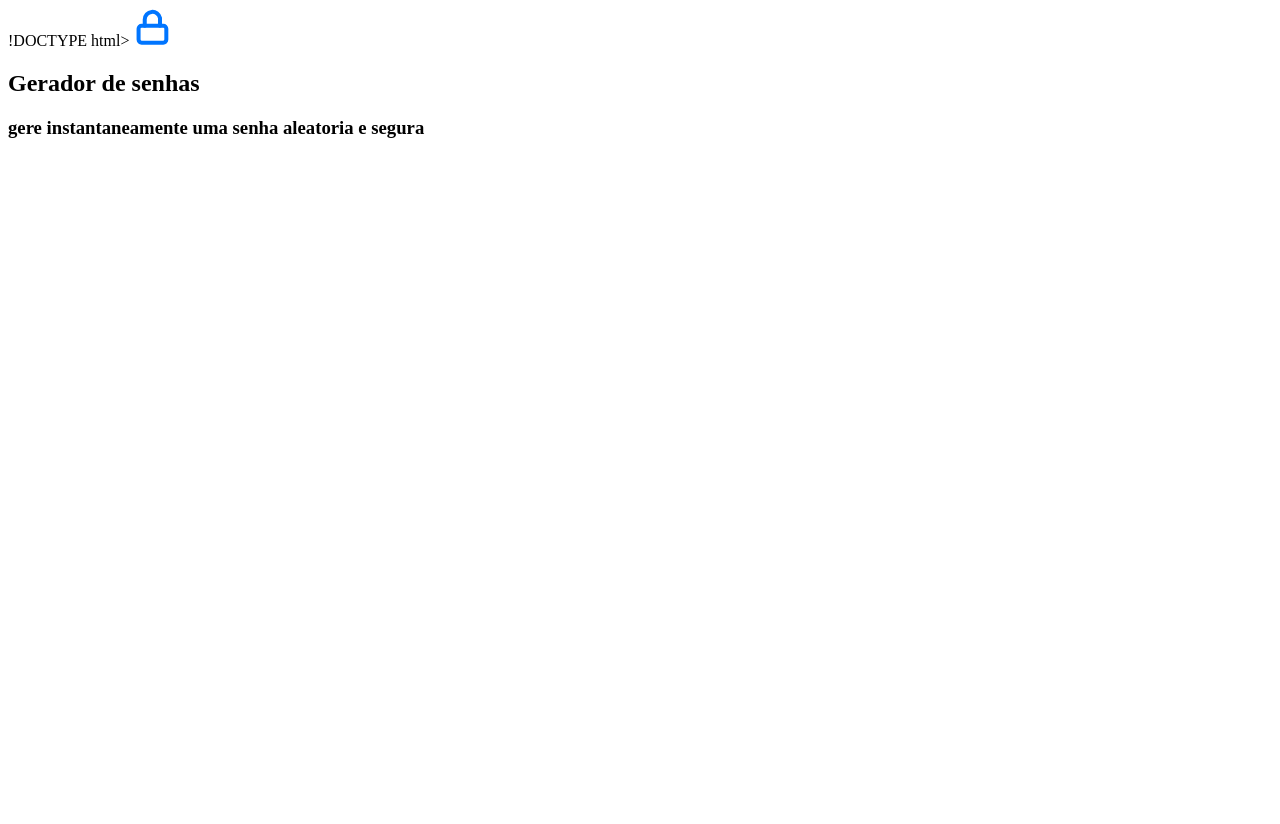
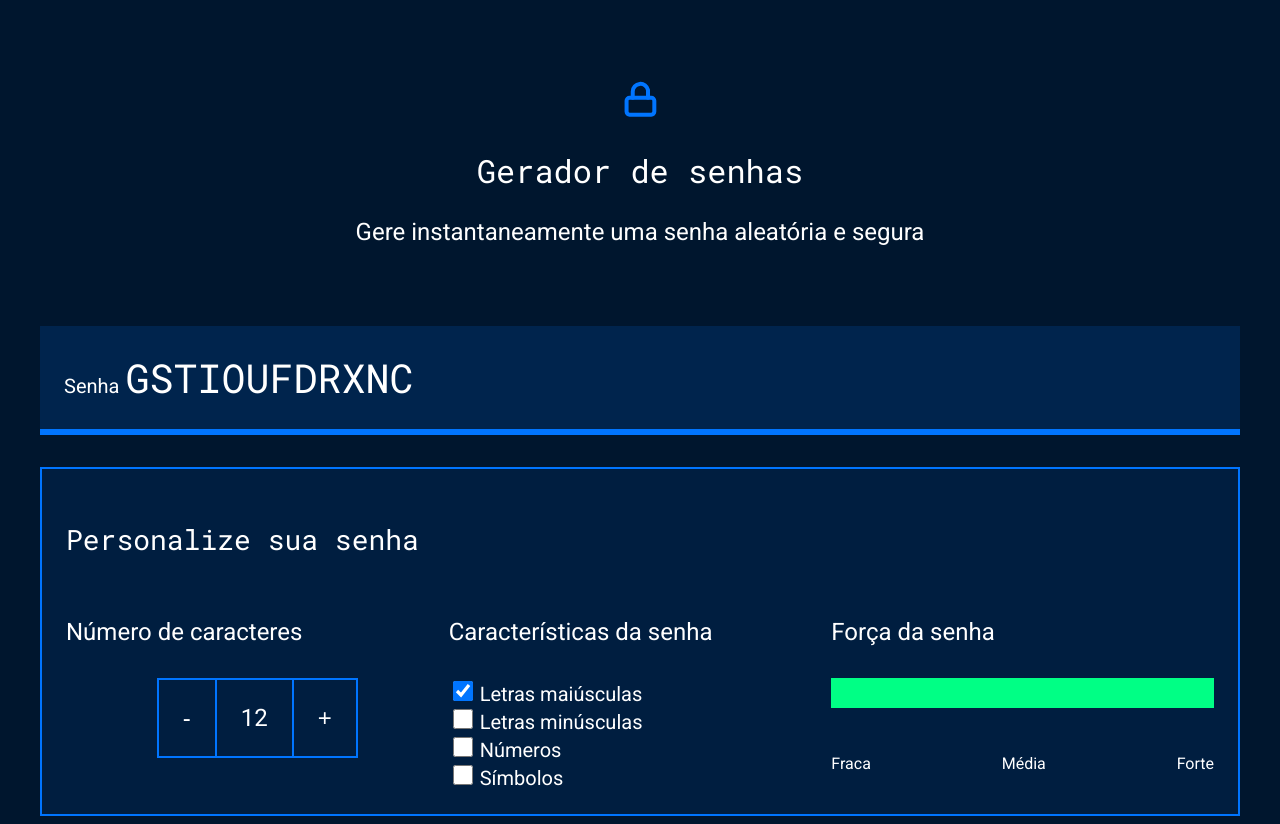
Before and after one commit to maria050906/criador-de-senhas-, a plain HTML site: page criador de senha/index.html in a window 1280 px wide. Before the commit the page ends 800 px from the top, so only its background shows below. Drawn offline with Linux system fonts and the light colour scheme.

Commit message:
Add files via upload

```diff
--- a/criador de senha/index.html
+++ b/criador de senha/index.html
@@ -1,15 +1,68 @@
-!DOCTYPE html>
-<htm<l lang="pt-br">
+<!DOCTYPE html>
+<html lang="pt-br">
+
 <head>
-  <meta charset="UTF-8">
-  <meta name="viewport" contend="width=device-witdth, initial-scale=1.0">
-  <title>gerador de senhas </title>
-  <link rel="stylesheet" href "styles.css"
-  </head>
-  <body>
-         <img src="unlock.svg" alt="cadeado fechado">
-    <h2 class="titulo principal">Gerador de senhas</h2>
-    <h3 class="titulo secundario">gere instantaneamente uma senha aleatoria e segura</h3>
+    <meta charset="UTF-8">
+    <meta name="viewport" content="width=device-width, initial-scale=1.0">
+    <title>Gerador de senha</title>
+    <link rel="stylesheet" href="style.css">
+</head>
 
-  </body>
+<body>
+    <section class="conteudo">
+        <div class="conteudo-titulo">
+            <img src="unlock.svg" alt="cadeado fechado">
+            <h2 class="titulo-principal">Gerador de senhas</h2>
+            <h3 class="titulo-secundario">Gere instantaneamente uma senha aleatória e segura</h3>
+        </div>
+        <div class="conteudo-senha">
+            <label for="senha">Senha</label>
+            <input name="senha" type="text" id="campo-senha"readonly>
+        </div>
+        <div class="parametro">
+            <h3 class="parametro-titulo">Personalize sua senha</h3>
+            <div class="parametro-coluna__senha">
+                <div class="parametro-senha">
+                    <h4 class="parametro-senha__titulo">Número de caracteres</h4>
+                    <div class="parametro-senha-botoes">
+                        <button class="parametro-senha__botao">-</button>
+                        <p class="parametro-senha__texto">12</p>
+                        <button class="parametro-senha__botao">+</button>
+                    </div>
+                </div>
+                <div class="parametro-senha">
+                    <h4 class="parametro-senha__titulo">Características da senha</h4>
+                    <div class="parametro-senha-checkbox">
+                        <input name="maiusculo" type="checkbox" class="checkbox" checked>
+                        <label for="maiusculo">Letras maiúsculas</label>
+                    </div>
+                    <div class="parametro-senha-checkbox">
+                        <input name="minusculo" type="checkbox" class="checkbox">
+                        <label for="minusculo">Letras minúsculas</label>
+                    </div>
+                    <div class="parametro-senha-checkbox">
+                        <input name="numero" type="checkbox" class="checkbox">
+                        <label for="numero">Números</label>
+                    </div>
+                    <div class="parametro-senha-checkbox">
+                        <input name="simbolo" type="checkbox" class="checkbox">
+                        <label for="simbolo">Símbolos</label>
+                    </div>
+                </div>
+                <div class="parametro-senha">
+                    <h4 class="parametro-senha__titulo">Força da senha</h4>
+                    <div class="barra"></div>
+                    <div class="forca forte"></div>
+                    <div class="parametro-senha-textos">
+                        <p>Fraca</p>
+                        <p>Média</p>
+                        <p>Forte</p>
+                    </div>
+                </div>
+            </div>
+        </div>
+    </section>
+    <script src ="main.js"></script>
+</body>
+
 </html>
--- a/criador de senha/main.js
+++ b/criador de senha/main.js
@@ -0,0 +1,73 @@
+const numeroSenha = document.querySelector('.parametro-senha__texto');
+let tamanhoSenha = 12;
+numeroSenha.textContent = tamanhoSenha;
+const botoes = document.querySelectorAll('.parametro-senha__botao');
+const campoSenha = document.querySelector('#campo-senha');
+const checkbox = document.querySelectorAll('.checkbox');
+const letrasMaiusculas = 'ABCDEFGHIJKLMNOPQRSTUVXYWZ';
+const letrasMinusculas = 'abcdefghijklmnopqrstuvwxyz';
+const numeros = '0123456789';
+const simbolos = '!@#$%&*?';
+const forcaSenha = document.querySelector('.forca');
+botoes[0].onclick = diminuiTamanho;
+botoes[1].onclick = aumentaTamanho;
+
+function diminuiTamanho(){
+    if (tamanhoSenha > 1){
+       // tamanhoSenha = tamanhoSenha-1;
+        tamanhoSenha--;
+    }
+    numeroSenha.textContent = tamanhoSenha;
+    geraSenha();
+}
+function aumentaTamanho(){
+    if (tamanhoSenha < 20){
+       // tamanhoSenha = tamanhoSenha+1;
+       tamanhoSenha++;
+    }
+    numeroSenha.textContent = tamanhoSenha;
+    geraSenha();
+}
+
+for (i=0; i<checkbox.length; i++){
+    checkbox[i].onclick = geraSenha;
+}
+
+geraSenha();
+
+function geraSenha(){
+    let alfabeto = '';
+    if (checkbox[0].checked){
+        alfabeto = alfabeto + letrasMaiusculas;
+    }
+    if (checkbox[1].checked){
+        alfabeto = alfabeto + letrasMinusculas;
+    }
+    if (checkbox[2].checked){
+        alfabeto = alfabeto + numeros;
+    }
+    if (checkbox[3].checked){
+        alfabeto = alfabeto + simbolos;
+    }
+    console.log(alfabeto);
+    let senha = '';
+    for (let i = 0; i < tamanhoSenha;i++){
+        let numeroAleatorio = Math.random()*alfabeto.length;
+        numeroAleatorio = Math.floor(numeroAleatorio);
+        senha = senha + alfabeto[numeroAleatorio];
+    }
+    campoSenha.value = senha;
+    classificaSenha();
+}
+
+function classificaSenha() {
+    forcaSenha.classList.remove('fraca','media','forte');
+    if (tamanhoSenha > 11){
+        forcaSenha.classList.add('forte');
+    } else if (tamanhoSenha > 5 && tamanhoSenha < 12 ) {
+        forcaSenha.classList.add('media');
+    } else if (tamanhoSenha <= 5){
+        forcaSenha.classList.add('fraca');
+    }
+
+}
--- a/criador de senha/style.css
+++ b/criador de senha/style.css
@@ -1,16 +1,24 @@
+@import url('https://fonts.googleapis.com/css2?family=Roboto&family=Roboto+Mono&display=swap');
+
 :root{
     --branco: white;
     --cor-de-fundo: #00162E;
-   --fundo-senha: #001E40;
+    --fundo-senha: #00244D;
     --fundo-texto: #001E40;
     --borda: #0075FF;
+    --roboto: 'Roboto', sans-serif;
+    --roboto-mono: 'Roboto Mono', monospace;
+}
+
+*{
+    font-weight: 400;
 }
 
 body{
     color: var(--branco);
-     background-color: var(--cor-de-fundo)
+    background-color: var(--cor-de-fundo);
+    font-family: var(--roboto);
 }
-
 
 .titulo-principal{
     font-family: var(--roboto-mono);
@@ -20,3 +28,125 @@
 .titulo-secundario{
     font-size: 24px;
 }
+
+.conteudo-titulo{
+    text-align: center;
+    margin-top: 80px;
+}
+
+.conteudo-senha{
+    margin-top: 80px;
+    background: var(--fundo-senha);
+    padding: 24px;
+    border-bottom: 6px solid var(--borda);
+}
+
+#campo-senha{
+    background-color: var(--fundo-senha);
+    border: none;
+    color: var(--branco);
+    font-family: var(--roboto-mono);
+    font-size: 40px;
+    width: 70%;
+}
+
+#campo-senha:focus{
+    outline: none;
+}
+
+.conteudo{
+    max-width: 1200px;
+    margin: 0 auto;
+}
+
+.parametro{
+    background-color: var(--fundo-texto);
+    border: 2px solid var(--borda);
+    margin-top: 32px;
+    padding: 24px;
+}
+
+.parametro-titulo{
+    font-family: var(--roboto-mono);
+    font-size: 28px;
+}
+
+.parametro-senha__titulo{
+    font-size:24px;
+}
+
+.parametro-coluna__senha{
+    display: flex;
+    flex-direction: column;
+    justify-content: center;
+}
+.parametro-senha{
+    width: 50%;
+    margin: 0 auto;
+}
+
+.parametro-senha-botoes{
+    display: flex;
+    justify-content: center;
+}
+
+.parametro-senha__botao{
+    background-color: var(--fundo-texto);
+    color: var(--branco);
+    border: 2px solid var(--borda);
+    padding: 24px;
+    font-size: 24px;
+    cursor: pointer;
+}
+.parametro-senha__texto{
+    padding: 24px;
+    border-top: 2px solid var(--borda);
+    border-bottom: 2px solid var(--borda);
+    margin: 0;
+    font-size: 24px;
+}
+
+label{
+    font-size: 20px;
+}
+
+.checkbox{
+    width: 20px;
+    height: 20px;
+    cursor: pointer;
+}
+
+.barra{
+    background-color: var(--fundo-senha);
+    height: 30px;
+    width: 100%;
+}
+.forca{
+    height: 30px;
+    position: relative;
+    bottom: 30px;
+}
+.fraca{
+    width: 25%;
+    background-color: #E71B32;
+}
+.media{
+    background-color: #FAF408;
+    width: 50%;
+}
+.forte{
+    background-color: #00FF85;
+    width: 100%;
+}
+
+.parametro-senha-textos{
+    display: flex;
+    justify-content: space-between;
+}
+
+
+@media screen and (min-width: 768px) {
+    .parametro-coluna__senha{
+        flex-direction: row;
+    }
+}
```
Also changed, not shown: 1 other file. Lines whose indentation alone changed are shown as unchanged.
